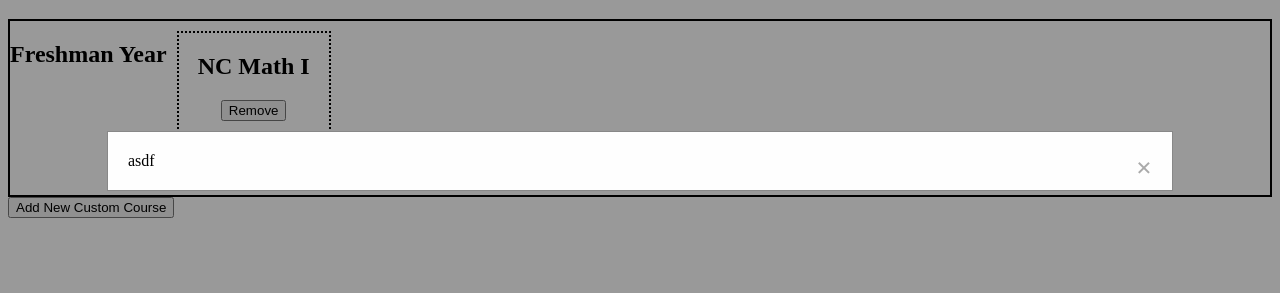
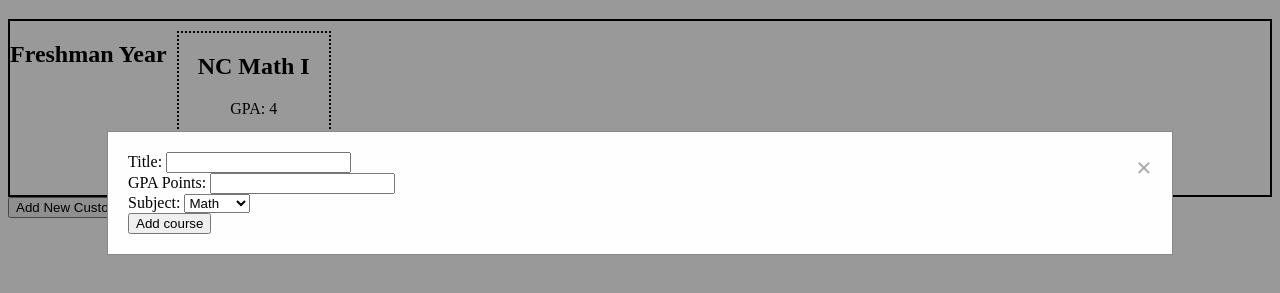
Before and after one commit to berkyalcinkaya/hackathon, a website: page public/index.html in a window 1280 px wide. Both pictures are taken after a click on the button "Add New Custom Course". Shown: the part 61-354 px from the top of the page. Drawn offline with Linux system fonts and the light colour scheme.

```diff
--- a/public/index.html
+++ b/public/index.html
@@ -19,7 +19,25 @@
     <div class="modal" id="customCourseDialog">
         <div class="modalContent">
             <span class="closeButton" onclick='closeCustomCourseDialog()'>&times;</span>
-            asdf
+            <label for="customCourseTitle">Title: </label>
+            <input id="customCourseTitle"></input>
+            <br />
+
+            <label for="customCourseGPA">GPA Points: </label>
+            <input id="customCourseGPA" type="number"></input>
+            <br />
+
+            <label for="customCourseSubject">Subject: </label>
+            <select id="customCourseSubject" id="customCourseSubject">
+                <option value="math">Math</option>
+                <option value="english">English</option>
+                <option value="history">History</option>
+            </select>
+            <br />
+
+            <button onclick='addNewCustomCourse()'>
+                Add course
+            </button>
         </div>
     </div>
 
--- a/public/script.js
+++ b/public/script.js
@@ -37,6 +37,16 @@
     const title = document.createElement('h2');
     title.appendChild(document.createTextNode(courseObj.title));
     courseDiv.appendChild(title);
+
+    //GPA
+    const gpa = document.createElement('p');
+    gpa.appendChild(document.createTextNode('GPA: ' + courseObj.gpa));
+    courseDiv.appendChild(gpa);
+
+    //Subject
+    const subject = document.createElement('p');
+    subject.appendChild(document.createTextNode('Subject: ' + courseObj.subject));
+    courseDiv.appendChild(subject);
 
     //Remove button
     const removeButton = document.createElement('button');
@@ -82,11 +92,33 @@
     }
 };
 
-function addNewCustomCourse() {}
+function addNewCustomCourse() {
+    const title = document.getElementById('customCourseTitle').value;
+    const gpa = parseFloat(document.getElementById('customCourseGPA').value);
+    const subject = document.getElementById('customCourseSubject').value
+
+    if (title == '' || gpa == '' || subject == '') {
+        alert('Please select all options');
+        return;
+    }
+
+    addCourse('freshman', {
+        title,
+        gpa,
+        subject
+    });
+    document.getElementById('customCourseTitle').value = '';
+    document.getElementById('customCourseGPA').value = '';
+    document.getElementById('customCourseSubject').value = '';
+    closeCustomCourseDialog();
+}
 
 years.freshman.div = createYearDiv('Freshman');
-//years.freshman.div.appendChild(createCourseDiv('asdf'));
 
 yearsContainer.appendChild(years.freshman.div);
 
-addCourse('freshman', { title: 'NC Math I' });
+addCourse('freshman', {
+    title: 'NC Math I',
+    gpa: 4.0,
+    subject: 'math'
+});
```
